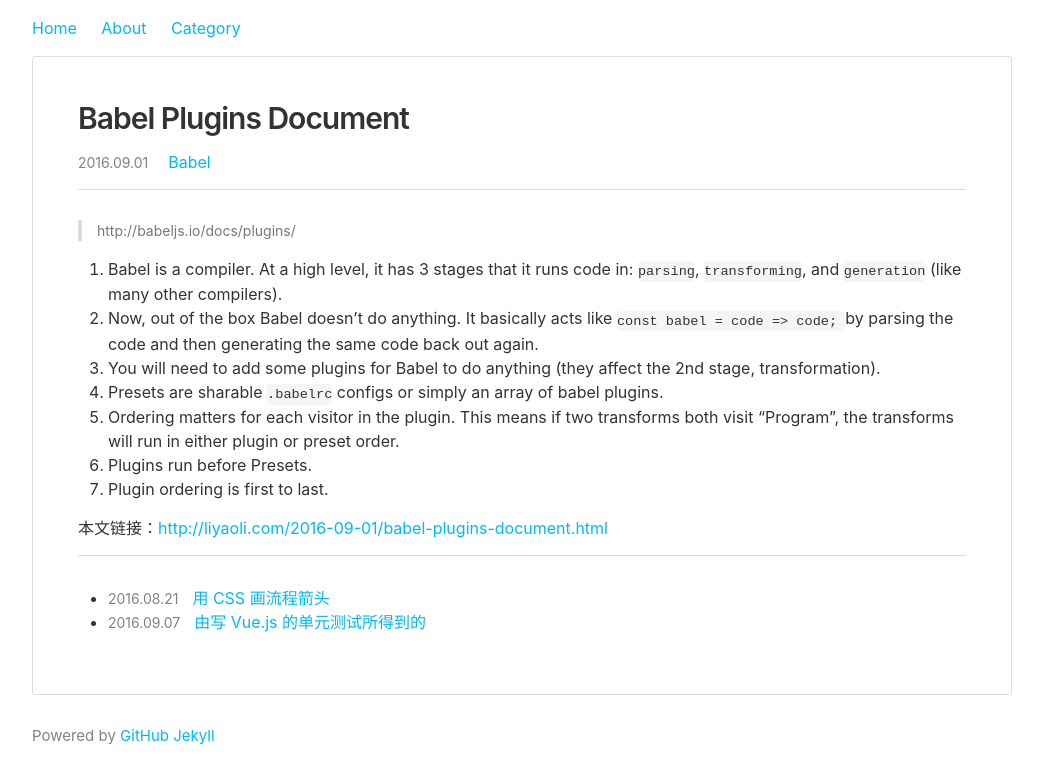
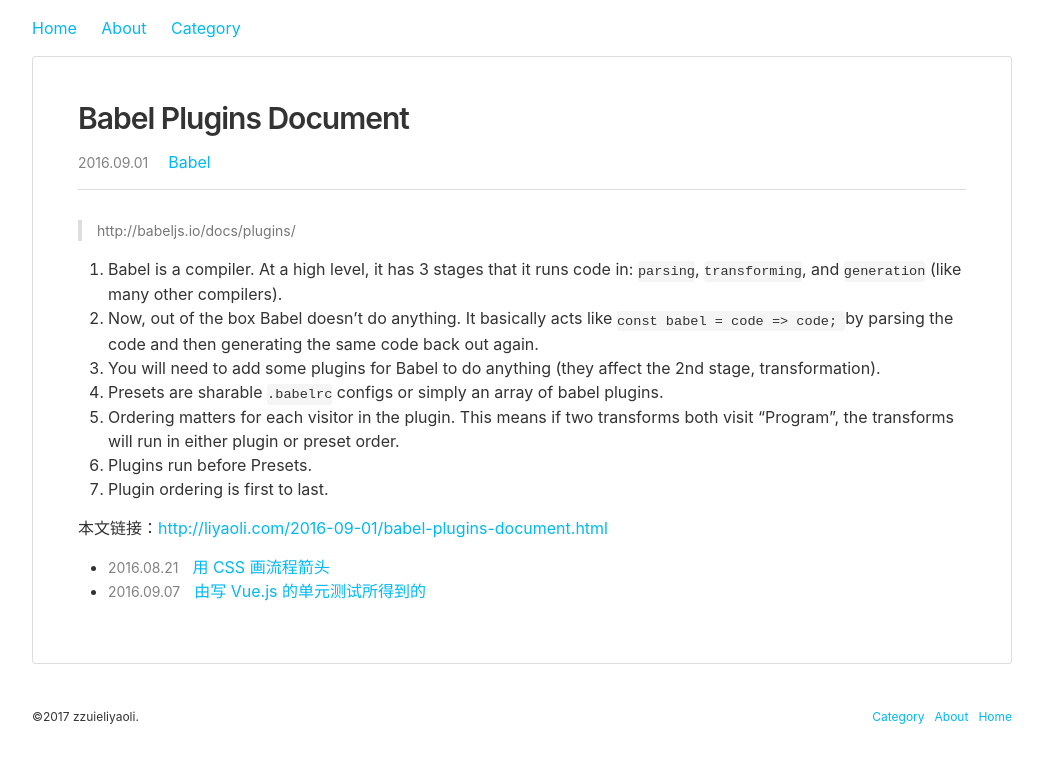
Before and after one commit to yanglh13/zzuieliyaoli.github.io, a Jekyll site: the page built from _posts/2016-9-01-babel-plugins-document.md, in a window 1280 px wide. Shown: the top 784 px of the page, without its empty margins (118-1161 px from the left). Built offline with Jekyll 4.4.1, drawn with Linux system fonts in a browser that asks for light colours; comment, search, counter and statistics services are not loaded.

Commit message:
Update styles and layout

```diff
--- a/_includes/footer.html
+++ b/_includes/footer.html
@@ -1,13 +1,13 @@
 <footer class="site-footer">
   <div class="wrapper">
     <div class="footer-col-wrapper">
-      <div class="footer-col  footer-col-2">
-        <ul class="social-media-list">
-          {% if site.github_username %}
-            <li>Powered by <a target="_blank" href="https://github.com/">GitHub</a> <a target="_blank" href="http://jekyllrb.com/">Jekyll</a></li>
-          {% endif %}
+        <ul class="footer-lists">
+            <li>
+              <span>©2017 zzuieliyaoli. </span>
+              <a target="_blank" href="/">Home</a>
+              <a target="_blank" href="/about">About</a>
+              <a target="_blank" href="/category">Category</a></li>
         </ul>
-      </div>
       </div>
       <div class="cnzz">
         <script type="text/javascript">var cnzz_protocol = (("https:" == document.location.protocol) ? " https://" : " http://");document.write(unescape("%3Cspan id='cnzz_stat_icon_1254506719'%3E%3C/span%3E%3Cscript src='" + cnzz_protocol + "s11.cnzz.com/z_stat.php%3Fid%3D1254506719' type='text/javascript'%3E%3C/script%3E"));</script>
--- a/_layouts/defaultPost.html
+++ b/_layouts/defaultPost.html
@@ -4,7 +4,7 @@
   {% include head.html %}
   <body>
     {% include header.html %}
-    <div class="page-content">
+    <div class="page-content about">
       <div class="wrapper">
         {{ content }}
       </div>
--- a/_sass/_layout.scss
+++ b/_sass/_layout.scss
@@ -48,126 +48,35 @@
     margin-bottom: $spacing-unit / 2;
 }
 
-.contact-list,
-.social-media-list {
+.footer-lists {
     list-style: none;
     margin-left: 0;
+    > li {
+        font-size: 12px;
+        display: inline-block;
+        line-height: 16px;
+        display: block;
+        span {
+            float: left;
+        }
+        a {
+            float: right;
+            margin-left: 10px;
+        }
+    }
 }
 
-.footer-col-wrapper {
-    font-size: 15px;
-    color: $grey-color;
-    margin-left: -$spacing-unit / 2;
-    @extend %clearfix;
-}
-
-.footer-col {
-    float: left;
-    margin-bottom: $spacing-unit / 2;
-    padding-left: $spacing-unit / 2;
-}
-
-.footer-col-1 {
-    width:-webkit-calc(35% - (# {
-        $spacing-unit
-    }
-
-    / 2));
-
-    width:calc(35% - (# {
-        $spacing-unit
-    }
-
-    / 2));
-}
-
-.footer-col-2 {
-    width:-webkit-calc(20% - (# {
-        $spacing-unit
-    }
-
-    / 2));
-
-    width:calc(20% - (# {
-        $spacing-unit
-    }
-
-    / 2));
-}
-
-.footer-col-3 {
-    width:-webkit-calc(45% - (# {
-        $spacing-unit
-    }
-
-    / 2));
-
-    width:calc(45% - (# {
-        $spacing-unit
-    }
-
-    / 2));
-}
-
-@include media-query($on-laptop) {
-    .footer-col-1,
-    .footer-col-2 {
-        width:-webkit-calc(50% - (# {
-            $spacing-unit
-        }
-
-        / 2));
-
-        width:calc(50% - (# {
-            $spacing-unit
-        }
-
-        / 2));
-    }
-
-    .footer-col-3 {
-        width:-webkit-calc(100% - (# {
-            $spacing-unit
-        }
-
-        / 2));
-
-        width:calc(100% - (# {
-            $spacing-unit
-        }
-
-        / 2));
-    }
-
-}
-
-@include media-query($on-palm) {
-    .footer-col {
-        float: none;
-
-        width:-webkit-calc(100% - (# {
-            $spacing-unit
-        }
-
-        / 2));
-
-        width:calc(100% - (# {
-            $spacing-unit
-        }
-
-        / 2));
-    }
-    .post-content ul {
-        overflow-y: scroll;
-    }
-
-}
 
 /**
  * Page content
  */
 .page-content {
     border-radius: 3px;
+}
+
+.page-content .post-content {
+    border-bottom: 0;
+    margin-bottom: 0;
 }
 
 .page-heading {
@@ -295,6 +204,10 @@
 div.category {
   ul {
     list-style-type: none;
+    white-space: nowrap;
+    text-overflow: ellipsis;
+    display: block;
+    overflow: hidden;
   }
   li {
     span.text-muted {
```
